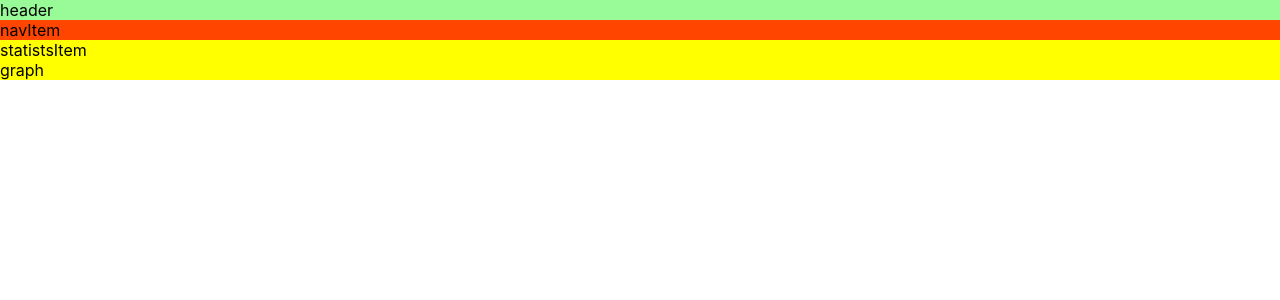
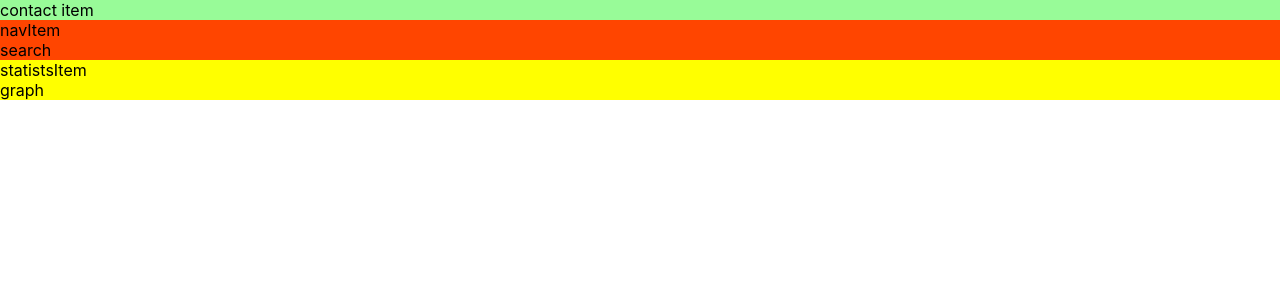
Before and after one commit to wloszynski/statsjustjoinit-react, a React (Create React App) app: page / in a window 1280 px wide. Shown: the top 300 px of the page. Built offline with nearby package versions, Linux system fonts and the light colour scheme.

Commit message:
layout update, contact items added

```diff
--- /dev/null
+++ b/src/components/ContactItems/ContactItem/ContactItem.js
@@ -0,0 +1,9 @@
+import React from "react";
+
+import classes from "./ContactItem.module.css";
+
+const contactItem = () => {
+  return <div>contact item</div>;
+};
+
+export default contactItem;
--- /dev/null
+++ b/src/components/ContactItems/ContactItems.js
@@ -0,0 +1,14 @@
+import React, { Fragment } from "react";
+
+import ContactItem from "./ContactItem/ContactItem";
+import classes from "./ContactItems.module.css";
+
+const contactItems = () => {
+  return (
+    <Fragment>
+      <ContactItem />
+    </Fragment>
+  );
+};
+
+export default contactItems;
--- /dev/null
+++ b/src/components/Search/Search.js
@@ -0,0 +1,9 @@
+import React from "react";
+
+import classes from "./Search.module.css";
+
+const search = () => {
+  return <div>search</div>;
+};
+
+export default search;
--- /dev/null
+++ b/src/containers/Contact/Contact.js
@@ -0,0 +1,16 @@
+import React, { Component } from "react";
+
+import ContactItems from "../../components/ContactItems/ContactItems";
+
+import classes from "./Contact.module.css";
+class Contact extends Component {
+  render() {
+    return (
+      <div className={classes.Contact}>
+        <ContactItems />
+      </div>
+    );
+  }
+}
+
+export default Contact;
--- a/src/containers/Header/Header.js
+++ b/src/containers/Header/Header.js
@@ -1,9 +1,16 @@
 import React, { Component } from "react";
 
+import Contact from "../Contact/Contact";
+
 import classes from "./Header.module.css";
+
 class Header extends Component {
   render() {
-    return <div className={classes.Header}>header</div>;
+    return (
+      <div className={classes.Header}>
+        <Contact />
+      </div>
+    );
   }
 }
 
--- a/src/containers/Navigation/Navigation.js
+++ b/src/containers/Navigation/Navigation.js
@@ -1,6 +1,7 @@
 import React, { Component } from "react";
 
 import NavigationItems from "../../components/NavigationItems.js/NavigationItems";
+import Search from "../../components/Search/Search";
 
 import classes from "./Navigation.module.css";
 class Navigation extends Component {
@@ -8,6 +9,7 @@ class Navigation extends Component {
     return (
       <div className={classes.Navigation}>
         <NavigationItems />
+        <Search />
       </div>
     );
   }
```
Also changed, not shown: src/components/ContactItems/ContactItem/ContactItem.module.css (added), src/components/ContactItems/ContactItems.module.css (added), src/components/Search/Search.module.css (added), src/containers/Contact/Contact.module.css (added), 1 other file (tests, documents, lock files or other folders).
